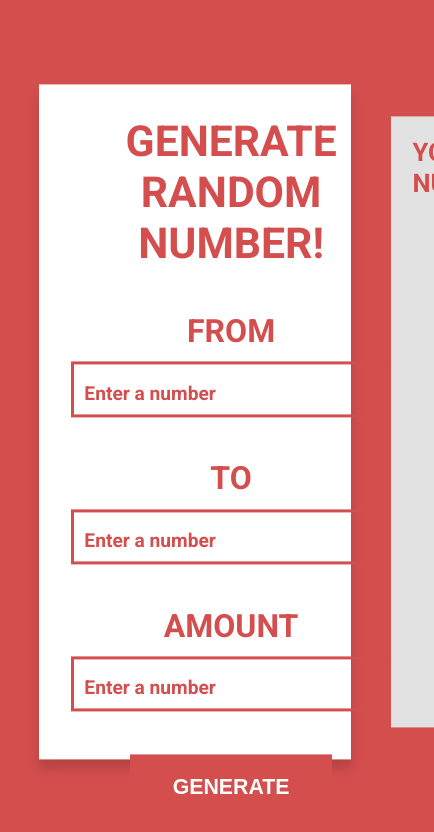
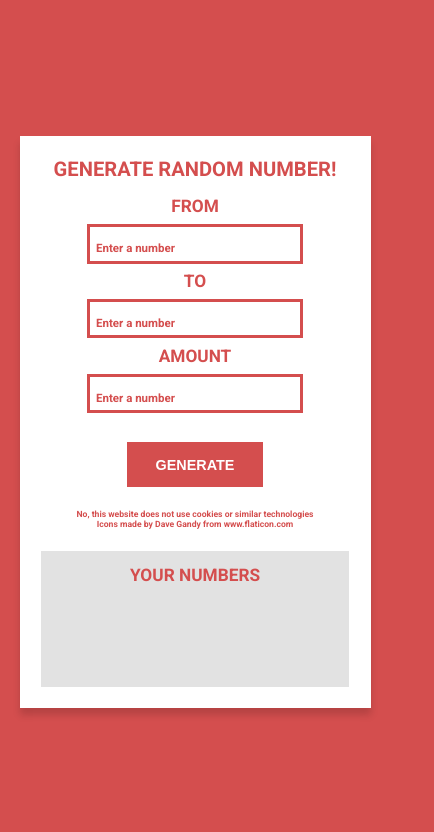
Before and after one commit to Forcowicz/random-number-generator, a plain HTML site: page index.html in a window 390 px wide. Shown: the whole page, 434 px wide, since content can reach past the window. Drawn offline with Linux system fonts and the light colour scheme; a web font is replaced by a local one.

Commit message:
Page is now responsive

```diff
--- a/index.html
+++ b/index.html
@@ -8,6 +8,7 @@
     <link rel="icon" href="favicon.ico">
 </head>
 <body>
+<div class="wrapper">
 <div class="container">
     <section class="content__left">
         <h1 class="heading">Generate random number!</h1>
@@ -38,6 +39,7 @@
         </section>
     </section>
 </div>
+</div>
 <script src="script.js"></script>
 </body>
 </html>
--- a/style.css
+++ b/style.css
@@ -20,14 +20,14 @@ html {
     line-height: 1.2;
     color: black;
     max-width: 100vw;
-    max-height: 100vh;
+    min-height: 100%;
     margin: 0;
     padding: 0;
 }
 
 body {
-    height: 100%;
-    width: 100%;
+    min-height: 100%;
+    min-width: 100%;
     background-color: var(--color-tertiary);
     font-size: 1.6rem;
     margin: 0;
@@ -45,11 +45,16 @@ a:hover {
     color: #e75555;
 }
 
+.wrapper {
+    width: 100%;
+    min-height: 100vh;
+    display: flex;
+    justify-content: center;
+    align-items: center;
+}
+
 .container {
     position: absolute;
-    top: 50%;
-    left: 50%;
-    transform: translate(-50%, -50%);
     background-color: white;
     width: 80%;
     height: 80%;
@@ -84,27 +89,6 @@ a:hover {
     background-color: var(--color-grey);
     overflow-y: auto;
     overflow-x: hidden;
-}
-
-.divider {
-    width: 100%;
-    display: block;
-}
-
-.divider::after {
-    content: "";
-    display: table;
-    clear: both;
-}
-
-.divider__left {
-    width: 50%;
-    float: left;
-}
-
-.divider__right {
-    width: 50%;
-    float: right;
 }
 
 .input__group {
@@ -228,3 +212,95 @@ a:hover {
     color: var(--color-tertiary);
     font-weight: 700;
 }
+
+/*
+1200px = 75em
+800px = 50em
+650px = 40.625em
+500px = 31.25em
+900px = 56.25em
+ */
+
+@media only screen and (max-width: 75em) {
+    html {
+        font-size: 60%;
+    }
+}
+
+@media only screen and (max-width: 50em) {
+    html {
+        font-size: 50%;
+    }
+
+    .input__group {
+        margin-top: 8rem;
+    }
+}
+
+@media only screen and (max-width: 40.625em) {
+    .container {
+        position: relative;
+        height: auto;
+        flex-direction: column;
+        justify-content: space-between;
+    }
+
+    .content__right {
+        margin-top: 3rem;
+        width: 100%;
+    }
+
+    .numbers {
+        flex-direction: row;
+        justify-content: center;
+        align-items: flex-start;
+        flex-wrap: wrap;
+        min-height: 10rem;
+        height: auto;
+    }
+
+    .numbers__element {
+        flex: 0 0 25%;
+        text-align: center;
+    }
+
+    .numbers__element:not(:last-child) {
+        margin-right: 2rem;
+    }
+}
+
+@media only screen and (max-height: 56.25em) {
+    html {
+        font-size: 50%;
+    }
+
+    .input__group:not(:first-of-type) {
+        margin-top: 1rem;
+    }
+}
+
+@media only screen and (max-width: 31.25em) {
+    html {
+        font-size: 45%;
+    }
+
+    .container {
+        width: 90%;
+    }
+
+    .input__label {
+        font-size: 1.6rem;
+    }
+
+    .input__header {
+        font-size: 2.4rem;
+    }
+
+    .input__group {
+        margin-top: 2rem;
+    }
+
+    .heading {
+        font-size: 2.8rem;
+    }
+}
```
